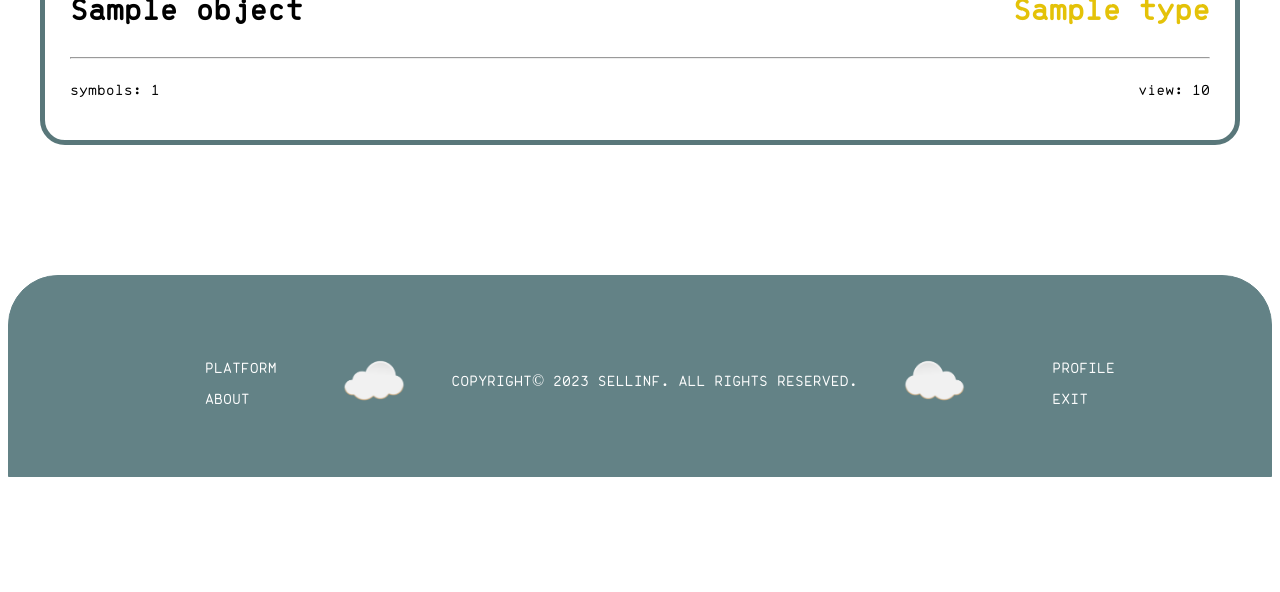
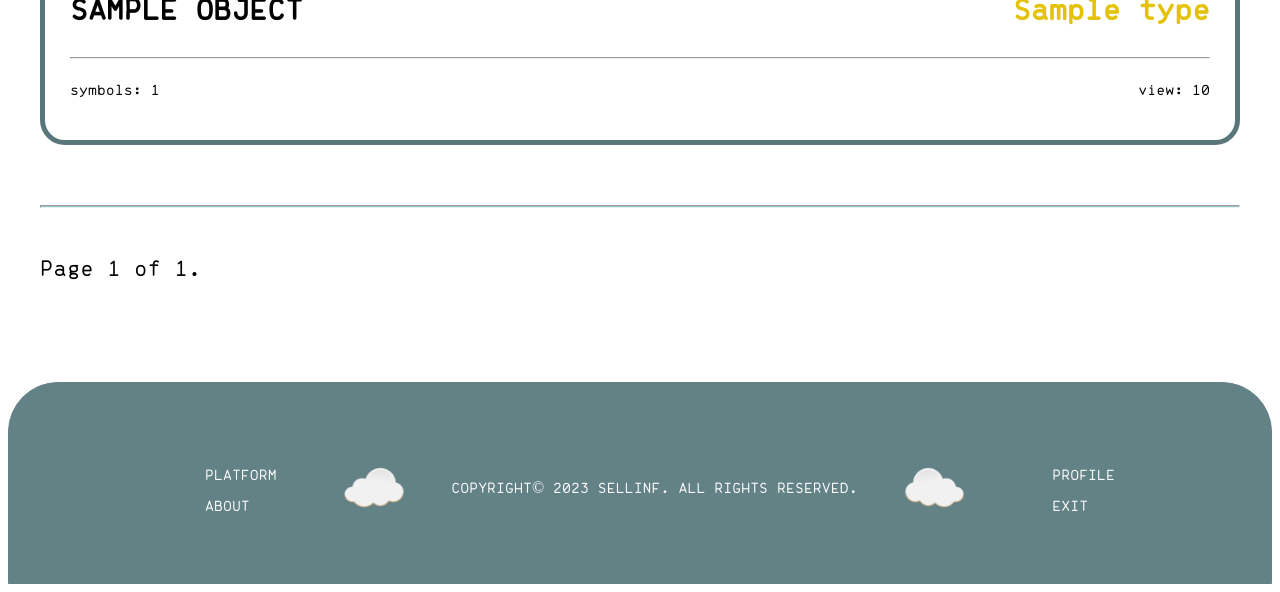
Before and after one commit to Kaverz1n/sellinf, a Django app: template content/templates/content/moderator_content_list.html in a window 1280 px wide. Shown: the part 309-901 px from the top of the page. Before the commit the page ends 786 px from the top, so only its background shows below. Run offline with Django 4.2, Linux system fonts and the light colour scheme; the template is opened without the code that fills it: most values are stand-ins (such as "Sample title", 1, 10 or a date in 2020); parts of the project's set-up code (start-up, migrations or seed data) failed here and were passed over.

Commit message:
added pagination and checking title length

```diff
--- a/content/templates/content/moderator_content_list.html
+++ b/content/templates/content/moderator_content_list.html
@@ -9,7 +9,11 @@
         <a href="{% url 'content:content_detail' object.pk %}" >
             <div class="publish_content_block">
                 <div>
-                    <h1>{{ object.title }}</h1>
+                    {% if object.title|length > 35 %}
+                    <h1>{{ object.title|upper|slice:":35" }}...</h1>
+                    {% else %}
+                    <h1>{{ object.title|upper }}</h1>
+                    {% endif %}
                     {% if object.type == 'free' %}
                     <h1 style="color: #419240;">{{ object.type }}</h1>
                     {% else %}
@@ -25,6 +29,26 @@
         </a>
     </div>
     {% endfor %}
+     {% if page_obj %}
+    <div class="pagination">
+        <hr>
+        <span class="step-links">
+            {% if page_obj.has_previous %}
+            <a href="?page=1">&laquo; first</a>
+            <a href="?page={{ page_obj.previous_page_number }}">previous</a>
+            {% endif %}
+
+            <span class="current">
+            Page {{ page_obj.number }} of {{ page_obj.paginator.num_pages }}.
+            </span>
+
+            {% if page_obj.has_next %}
+            <a href="?page={{ page_obj.next_page_number }}">next</a>
+            <a href="?page={{ page_obj.paginator.num_pages }}">last &raquo;</a>
+            {% endif %}
+        </span>
+    </div>
+    {% endif %}
 </div>
 {% include 'content/includes/inc_footer.html' %}
 {% endblock %}
```
